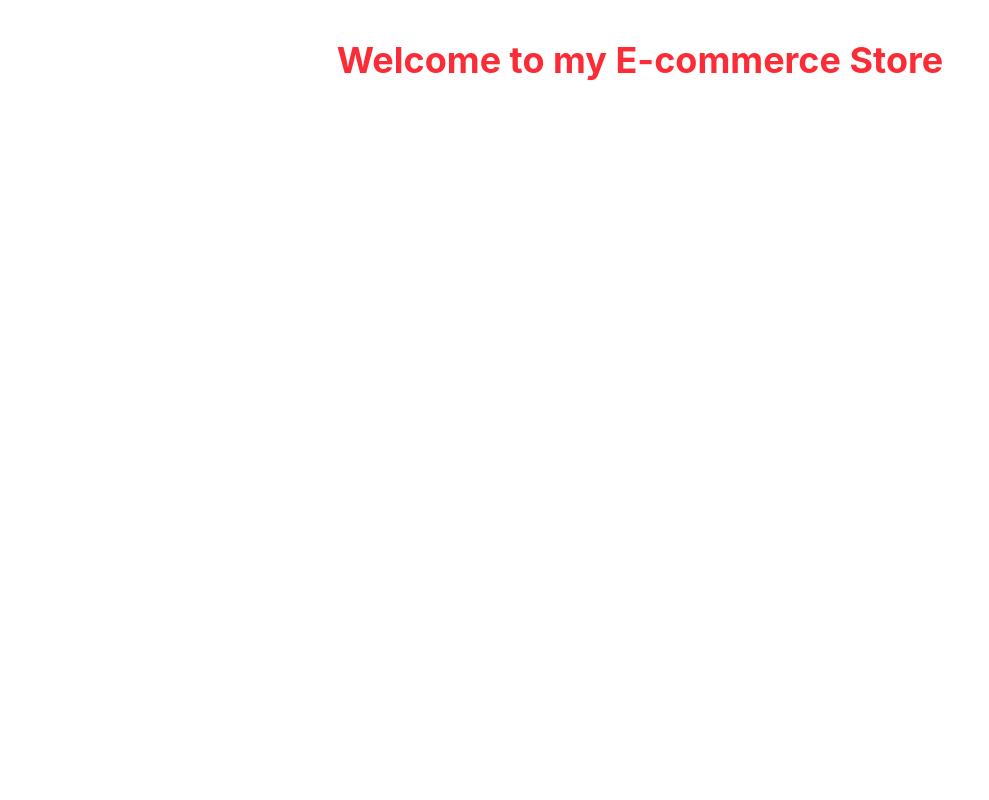
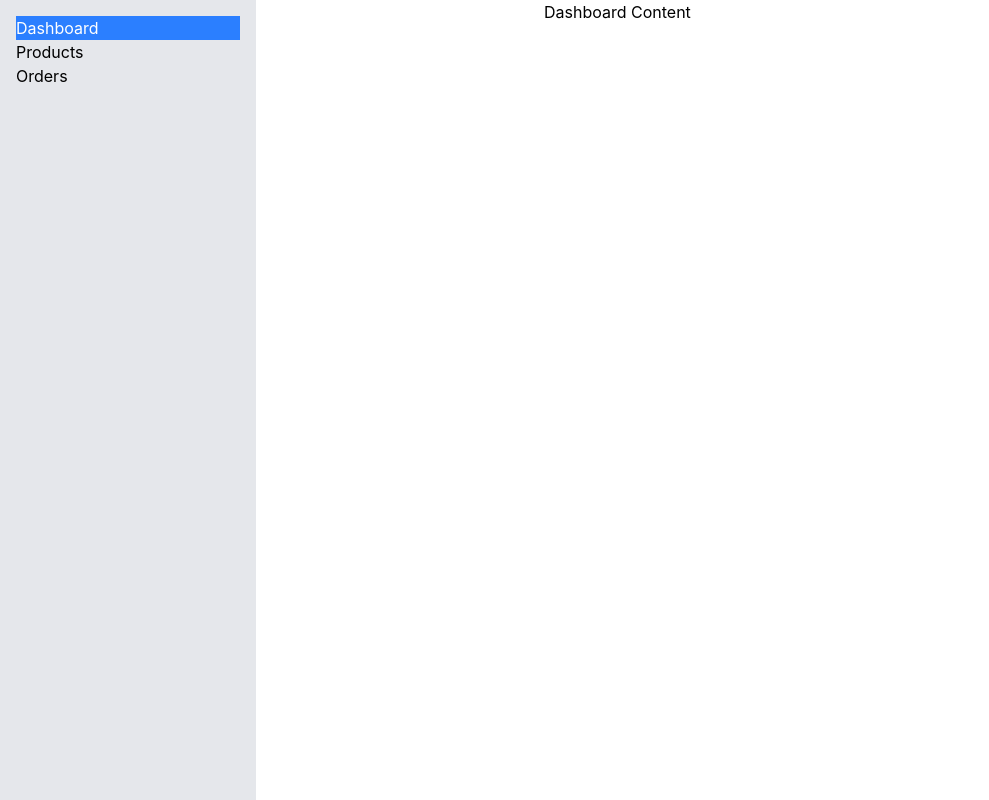
Before and after one commit to Tobikun11-Arch/e-commerce, a React (Vite) app: page / in a window 1280 px wide. Shown: the whole page, without its empty margins (0-989 px from the left). Built offline with nearby package versions, Linux system fonts and the light colour scheme.

Commit message:
add layout and products

```diff
--- a/src/App.jsx
+++ b/src/App.jsx
@@ -1,9 +1,16 @@
+import Sidebar from "./components/layout/Sidebar"
+import { useState } from "react"
+import ProductsPage from "./components/products/ProductsPage"
+
 export default function App() {
+  const [activeItem, setActiveItem] = useState("Dashboard");
+
   return (
-    <>
-      <main>
-        <h1 className="text-4xl font-bold text-center mt-10 text-red-500">Welcome to my E-commerce Store</h1>
-      </main>
-    </>
+    <div className="flex">
+      <Sidebar activeItem={activeItem} setActiveItem={setActiveItem} />
+      {activeItem === "Dashboard" && <div className="ml-72">Dashboard Content</div>}
+      {activeItem === "Products" && <ProductsPage />}
+      {activeItem === "Orders" && <div className="ml-72">Orders Content</div>}
+    </div>
   )
 }
--- /dev/null
+++ b/src/components/layout/MainLayout.jsx
@@ -0,0 +1,7 @@
+export default function MainLayout({ children }) {
+    return (
+        <div className="flex">
+            {children}
+        </div>
+    )
+}
--- /dev/null
+++ b/src/components/layout/Sidebar.jsx
@@ -0,0 +1,11 @@
+export default function Sidebar({ activeItem, setActiveItem }   ) {
+    return (
+        <div className="w-64 h-screen bg-gray-200 p-4">
+            <ul>
+                <li onClick={() => setActiveItem("Dashboard")} className={activeItem === "Dashboard" ? "bg-blue-500 text-white" : "hover:bg-gray-300"}>Dashboard</li>
+                <li onClick={() => setActiveItem("Products")} className={activeItem === "Products" ? "bg-blue-500 text-white" : "hover:bg-gray-300"}>Products</li>
+                <li onClick={() => setActiveItem("Orders")} className={activeItem === "Orders" ? "bg-blue-500 text-white" : "hover:bg-gray-300"}>Orders</li>
+            </ul>
+        </div>
+    )
+}
--- /dev/null
+++ b/src/components/products/ProductsPage.jsx
@@ -0,0 +1,5 @@
+export default function ProductsPage() {
+    return (
+        <div>Products Content</div>
+    )
+}
```
Also changed, not shown: src/components/layout/Header.jsx (added).
